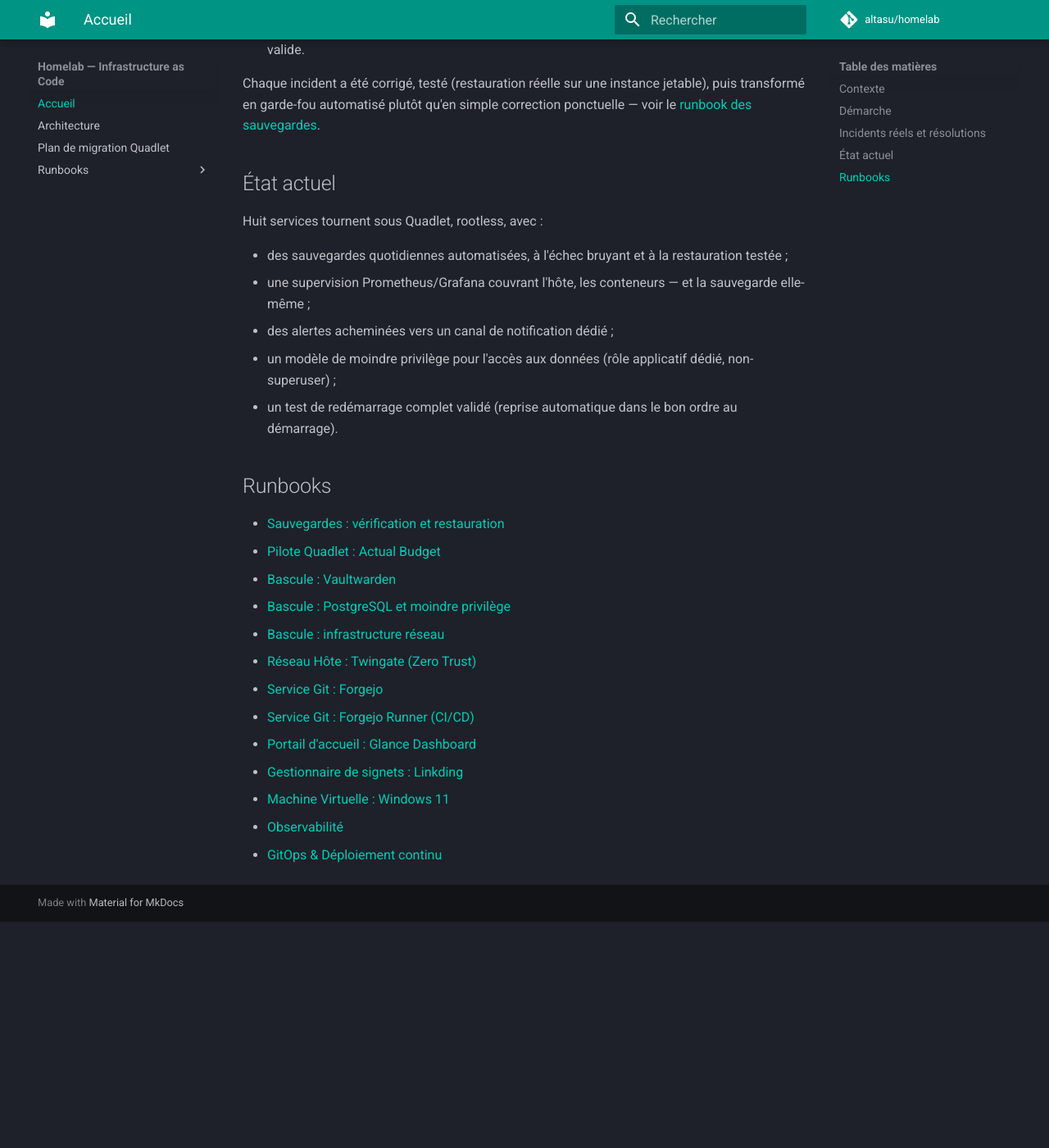
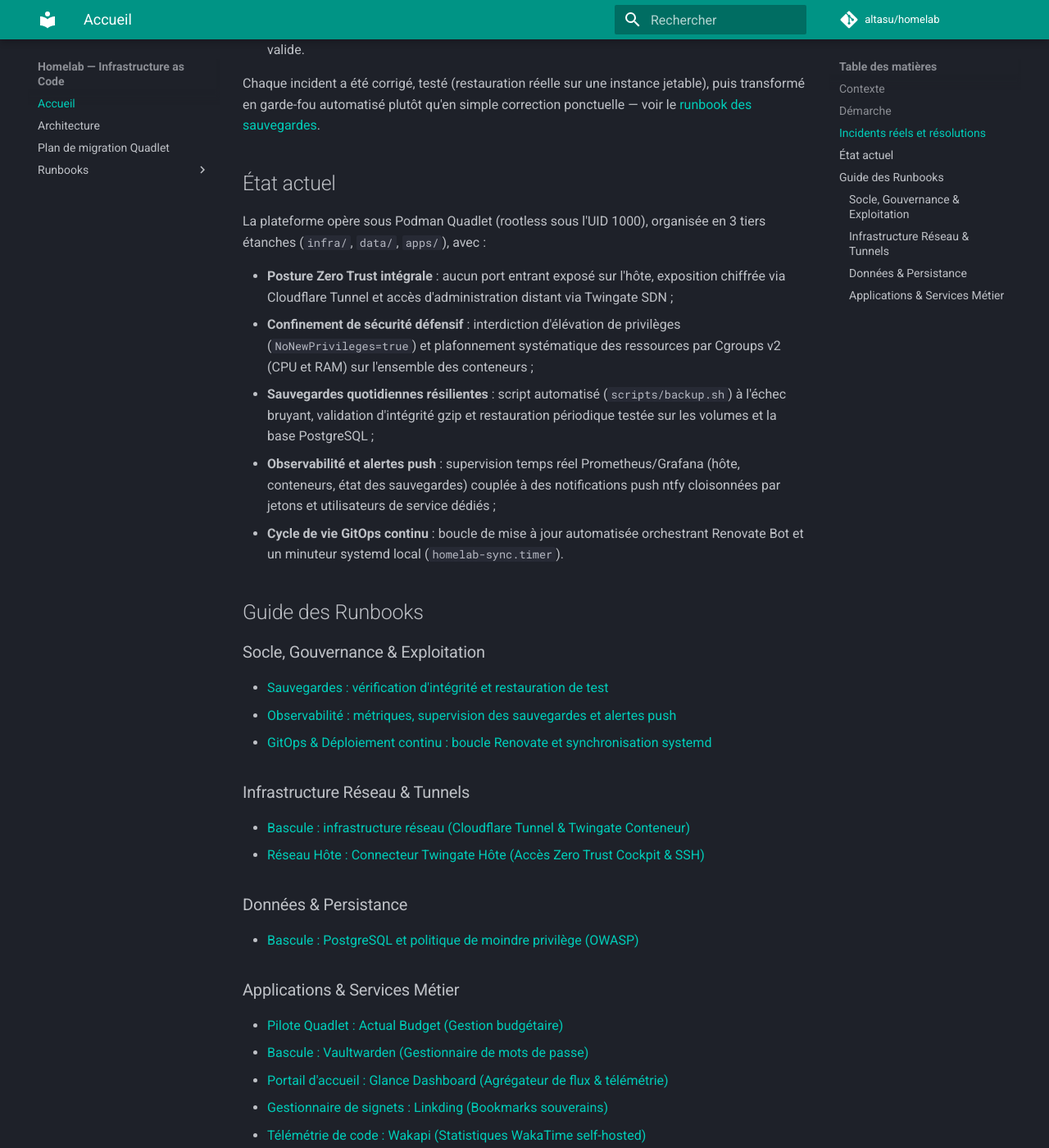
Before and after one commit to altasu/homelab, an MkDocs documentation site: the page built from docs/index.md, in a window 1280 px wide and 1400 px high, scrolled down 976 px. Shown: the whole window at 82% size. Built offline with MkDocs 1.6.1 and Material for MkDocs 9.7.7, drawn with Linux system fonts in a browser that asks for light colours; comment, search, counter and statistics services are not loaded; before the commit the page ends 2100 px from its top, so only the background shows below that; part of the change alters nothing that is shown; some of the changed text lies outside the part shown.

Commit message:
feat(apps): ajouter la plateforme Nextcloud Hub et son cache Redis en unités Quadlet

````diff
--- a/docs/index.md
+++ b/docs/index.md
@@ -22,26 +22,36 @@ Chaque incident a été corrigé, testé (restauration réelle sur une instance
 
 ## État actuel
 
-Huit services tournent sous Quadlet, rootless, avec :
+La plateforme opère sous Podman Quadlet (rootless sous l'UID 1000), organisée en 3 tiers étanches (`infra/`, `data/`, `apps/`), avec :
 
-- des sauvegardes quotidiennes automatisées, à l'échec bruyant et à la restauration testée ;
-- une supervision Prometheus/Grafana couvrant l'hôte, les conteneurs — et la sauvegarde elle-même ;
-- des alertes acheminées vers un canal de notification dédié ;
-- un modèle de moindre privilège pour l'accès aux données (rôle applicatif dédié, non-superuser) ;
-- un test de redémarrage complet validé (reprise automatique dans le bon ordre au démarrage).
+- **Posture Zero Trust intégrale** : aucun port entrant exposé sur l'hôte, exposition chiffrée via Cloudflare Tunnel et accès d'administration distant via Twingate SDN ;
+- **Confinement de sécurité défensif** : interdiction d'élévation de privilèges (`NoNewPrivileges=true`) et plafonnement systématique des ressources par Cgroups v2 (CPU et RAM) sur l'ensemble des conteneurs ;
+- **Sauvegardes quotidiennes résilientes** : script automatisé (`scripts/backup.sh`) à l'échec bruyant, validation d'intégrité gzip et restauration périodique testée sur les volumes et la base PostgreSQL ;
+- **Observabilité et alertes push** : supervision temps réel Prometheus/Grafana (hôte, conteneurs, état des sauvegardes) couplée à des notifications push ntfy cloisonnées par jetons et utilisateurs de service dédiés ;
+- **Cycle de vie GitOps continu** : boucle de mise à jour automatisée orchestrant Renovate Bot et un minuteur systemd local (`homelab-sync.timer`).
 
-## Runbooks
+## Guide des Runbooks
 
-- [Sauvegardes : vérification et restauration](runbooks/sauvegardes-verification-restauration.md)
-- [Pilote Quadlet : Actual Budget](runbooks/quadlet-pilote-actual-budget.md)
-- [Bascule : Vaultwarden](runbooks/quadlet-bascule-vaultwarden.md)
-- [Bascule : PostgreSQL et moindre privilège](runbooks/quadlet-bascule-postgres.md)
-- [Bascule : infrastructure réseau](runbooks/quadlet-bascule-infra.md)
-- [Réseau Hôte : Twingate (Zero Trust)](runbooks/quadlet-twingate-host.md)
-- [Service Git : Forgejo](runbooks/quadlet-forgejo.md)
-- [Service Git : Forgejo Runner (CI/CD)](runbooks/quadlet-forgejo-runner.md)
-- [Portail d'accueil : Glance Dashboard](runbooks/quadlet-glance.md)
-- [Gestionnaire de signets : Linkding](runbooks/quadlet-linkding.md)
-- [Machine Virtuelle : Windows 11](runbooks/quadlet-windows.md)
-- [Observabilité](runbooks/observabilite.md)
-- [GitOps & Déploiement continu](runbooks/gitops-renovate-sync.md)
+### Socle, Gouvernance & Exploitation
+- [Sauvegardes : vérification d'intégrité et restauration de test](runbooks/sauvegardes-verification-restauration.md)
+- [Observabilité : métriques, supervision des sauvegardes et alertes push](runbooks/observabilite.md)
+- [GitOps & Déploiement continu : boucle Renovate et synchronisation systemd](runbooks/gitops-renovate-sync.md)
+
+### Infrastructure Réseau & Tunnels
+- [Bascule : infrastructure réseau (Cloudflare Tunnel & Twingate Conteneur)](runbooks/quadlet-bascule-infra.md)
+- [Réseau Hôte : Connecteur Twingate Hôte (Accès Zero Trust Cockpit & SSH)](runbooks/quadlet-twingate-host.md)
+
+### Données & Persistance
+- [Bascule : PostgreSQL et politique de moindre privilège (OWASP)](runbooks/quadlet-bascule-postgres.md)
+
+### Applications & Services Métier
+- [Pilote Quadlet : Actual Budget (Gestion budgétaire)](runbooks/quadlet-pilote-actual-budget.md)
+- [Bascule : Vaultwarden (Gestionnaire de mots de passe)](runbooks/quadlet-bascule-vaultwarden.md)
+- [Portail d'accueil : Glance Dashboard (Agrégateur de flux & télémétrie)](runbooks/quadlet-glance.md)
+- [Gestionnaire de signets : Linkding (Bookmarks souverains)](runbooks/quadlet-linkding.md)
+- [Télémétrie de code : Wakapi (Statistiques WakaTime self-hosted)](runbooks/quadlet-wakapi.md)
+- [Surveillance des conteneurs : Diun (Notifications de mises à jour d'images)](runbooks/quadlet-diun.md)
+- [Cloud & Synchronisation de fichiers : Nextcloud Hub](runbooks/quadlet-nextcloud.md)
+- [Forge logicielle : Forgejo (Serveur Git autonome)](runbooks/quadlet-forgejo.md)
+- [Exécuteur CI/CD : Forgejo Runner (Actions hermétiques rootless)](runbooks/quadlet-forgejo-runner.md)
+- [Virtualisation : Windows 11 VM (Station de travail KVM rootless)](runbooks/quadlet-windows.md)
--- /dev/null
+++ b/docs/runbooks/quadlet-nextcloud.md
@@ -0,0 +1,212 @@
+# Runbook — Quadlet : Déploiement et exploitation de Nextcloud Hub (Cloud & Fichiers)
+
+Ce runbook détaille l'architecture, le déploiement et l'exploitation de la plateforme **Nextcloud Hub** (`docker.io/library/nextcloud:30.0.6-apache`) sous forme d'unités déclaratives Podman Quadlet systemd rootless.
+
+---
+
+## 1. Rôle et Architecture
+
+Nextcloud constitue le cœur du remplacement de Microsoft 365 / OneDrive pour le homelab :
+- **Synchronisation de fichiers multi-plateformes :** Prise en charge native des clients de synchronisation Windows, macOS, Linux, iOS et Android (avec chargement automatique des photos).
+- **Architecture 3-tiers étanche :**
+  - **Front-end / Moteur PHP :** Nextcloud Apache conteneurisé.
+  - **Cache transactionnel & Verrous de fichiers :** Instance Redis dédiée (`nextcloud-redis`) pour éliminer les contentions de base de données.
+  - **Base relationnelle (Data Tier) :** PostgreSQL centralisé (`postgres-db:5432`) avec utilisateur et base dédiés non-superuser.
+  - **Tâches d'arrière-plan :** Minuteur systemd natif hôte (`nextcloud-cron.timer`) exécutant les tâches périodiques toutes les 15 minutes sans surcharge web.
+
+```mermaid
+flowchart TD
+    subgraph Clients["Accès Clients (Zero Trust)"]
+        web["Navigateur Web"]
+        desktop["Client Desktop (Mac/Win)"]
+        mobile["App Mobile (iOS/Android)"]
+    end
+
+    subgraph Ingress["Ingress Sécurisé"]
+        cf["Cloudflare Tunnel<br>(cloud.votre-domaine.com)"]
+        tg["Twingate VPN<br>(Accès privé LAN/WAN)"]
+    end
+
+    subgraph Host["Serveur Homelab (Rootless)"]
+        nc["Nextcloud Hub (Quadlet)<br>nextcloud:30-apache"]
+        redis["Nextcloud Redis (Quadlet)<br>redis:7-alpine"]
+        cron["nextcloud-cron.timer<br>(systemd user)"]
+
+        subgraph Storage["Volumes Persistants"]
+            vol_html[("apps_nextcloud_html<br>(Config & Apps)")]
+            vol_data[("apps_nextcloud_data<br>(Fichiers Utilisateurs)")]
+        end
+
+        pg[("PostgreSQL Centralisé<br>nextcloud_db")]
+    end
+
+    web --> cf --> nc
+    desktop --> tg --> nc
+    mobile --> tg --> nc
+
+    nc <--> redis
+    nc --> pg
+    nc <--> vol_html
+    nc <--> vol_data
+    cron -.->|"php cron.php"| nc
+```
+
+---
+
+## 2. Fichiers IaC Impliqués
+
+| Fichier (dépôt) | Rôle |
+|---|---|
+| `apps/quadlet/nextcloud.container` | Unité conteneur Quadlet Nextcloud (limites : 1024 Mo RAM / 1.0 vCPU) |
+| `apps/quadlet/nextcloud-html.volume` | Volume nommé `apps_nextcloud_html` (code, apps tierces, config) |
+| `apps/quadlet/nextcloud-data.volume` | Volume nommé `apps_nextcloud_data` (documents et fichiers des utilisateurs) |
+| `apps/quadlet/nextcloud-redis.container` | Unité conteneur Redis dédié (cache mémoire & locking, 128 Mo RAM) |
+| `apps/quadlet/nextcloud-redis.volume` | Volume nommé `apps_nextcloud_redis_data` (persistance Redis RDB) |
+| `apps/nextcloud.env.example` | Modèle de configuration déclarative (variables DB, Redis, domaines de confiance) |
+| `scripts/systemd/nextcloud-cron.service` | Unité de service systemd pour exécuter `cron.php` |
+| `scripts/systemd/nextcloud-cron.timer` | Minuteur systemd déclenché toutes les 15 minutes |
+| `scripts/backup.sh` | Sauvegarde automatique des volumes et du dump PostgreSQL |
+
+---
+
+## 3. Modèle de Persistance et Base de Données
+
+Nextcloud adopte une séparation stricte entre configuration applicative et données massives :
+1. **`apps_nextcloud_html` :** Contient le serveur web, le noyau Nextcloud, les applications activées et le fichier de configuration `config/config.php`.
+2. **`apps_nextcloud_data` :** Dédié exclusivement au stockage brut des fichiers téléversés par les 3 utilisateurs sur le SSD interne (~890 Go disponibles).
+3. **Base de données PostgreSQL (`nextcloud_db`) :** Hébergée sur l'instance PostgreSQL centrale du niveau Data (`postgres-db`), opérée sous un compte dédié `nextcloud_user` (principe du moindre privilège OWASP).
+
+---
+
+## 4. Sécurité Rootless & Confinement
+
+- **Confinement Cgroups :** Plafonnement strict des ressources pour garantir qu'une synchronisation massive de fichiers n'asphyxie pas le reste du homelab :
+  - Nextcloud : `--memory=1024m --cpus=1.0`
+  - Redis : `--memory=128m --cpus=0.25`
+- **Sécurité Linux :** `NoNewPrivileges=true` activé sur les conteneurs.
+- **Posture Zero Trust :** Aucun port hôte publié. L'accès s'effectue exclusivement via le réseau virtuel interne `homelab.network`.
+
+---
+
+## 5. Procédure de Déploiement sur le Serveur
+
+### Étape 1 : Initialisation de la base de données PostgreSQL
+
+Se connecter en SSH au serveur et créer le rôle et la base de données dédiés :
+
+```bash
+# Générer un mot de passe sécurisé et créer l'utilisateur ainsi que la base Nextcloud
+podman exec -i postgres-db psql -U postgres << 'EOF'
+CREATE USER nextcloud_user WITH PASSWORD 'DEFINIR_UN_MOT_DE_PASSE_SECURISE';
+CREATE DATABASE nextcloud_db OWNER nextcloud_user;
+GRANT ALL PRIVILEGES ON DATABASE nextcloud_db TO nextcloud_user;
+\c nextcloud_db
+GRANT ALL ON SCHEMA public TO nextcloud_user;
+EOF
+```
+
+### Étape 2 : Préparation du fichier d'environnement
+
+```bash
+cd ~/homelab
+git switch feat/apps-nextcloud && git pull
+cp apps/nextcloud.env.example apps/nextcloud.env
+chmod 600 apps/nextcloud.env
+```
+
+Éditer `apps/nextcloud.env` :
+- Renseigner `POSTGRES_PASSWORD` avec le mot de passe défini à l'étape 1.
+- Renseigner `NEXTCLOUD_ADMIN_PASSWORD` pour le mot de passe du compte `admin`.
+- Valider le fichier avec le linter interne :
+  ```bash
+  ./scripts/check-env.sh apps/nextcloud.env
+  ```
+
+### Étape 3 : Déploiement des unités Quadlet
+
+```bash
+# 1. Copier les unités Quadlet dans le dossier systemd utilisateur
+cp apps/quadlet/nextcloud*.{container,volume} ~/.config/containers/systemd/
+
+# 2. Valider la syntaxe déclarative Quadlet
+/usr/libexec/podman/quadlet -dryrun -user
+
+# 3. Recharger systemd et démarrer Redis puis Nextcloud
+systemctl --user daemon-reload
+systemctl --user start nextcloud-redis
+systemctl --user start nextcloud
+
+# 4. Contrôler le statut
+systemctl --user status nextcloud --no-pager
+```
+
+### Étape 4 : Activation du minuteur systemd pour le cron
+
+```bash
+cp scripts/systemd/nextcloud-cron.{service,timer} ~/.config/systemd/user/
+systemctl --user daemon-reload
+systemctl --user enable --now nextcloud-cron.timer
+systemctl --user list-timers nextcloud-cron.timer
+```
+
+Dans l'interface web Nextcloud (**Administration** → **Paramètres de base**), sélectionner le mode d'arrière-plan **Cron (système)**.
+
+---
+
+## 6. Configuration Réseau & Accès Zero Trust
+
+### Accès Web Public (Cloudflare Tunnel)
+Dans la console Cloudflare Zero Trust (Tunnels) :
+- Ajouter un **Public Hostname** : `cloud.votre-domaine.com`
+- Service : `HTTP` → `nextcloud:80`
+- *(Rappel : Cloudflare applique une limite de 100 Mo par requête pour les uploads gratuits).*
+
+### Accès Haut Débit & Gros Fichiers (Twingate VPN & LAN)
+Pour synchroniser de gros volumes (vidéos, archives de plusieurs gigaoctets) sans restriction de taille :
+- Connecter le client desktop/mobile au VPN **Twingate**.
+- Pointer le client vers le nom DNS privé ou l'IP locale du serveur (`192.168.x.x`).
+
+---
+
+## 7. Sauvegarde, Restauration & Vérification
+
+### Sauvegarde
+La sauvegarde est intégrée dans `scripts/backup.sh` :
+- `pg_dumpall` sauvegarde automatiquement la base `nextcloud_db`.
+- Les volumes nommés `apps_nextcloud_html` et `apps_nextcloud_data` sont archivés quotidiennement sur `/mnt/backup_vault`.
+
+### Restauration de test
+```bash
+# Tester l'intégrité de l'archive de configuration
+tar -tzf /mnt/backup_vault/nextcloud/nextcloud_data_<TIMESTAMP>.tar.gz | grep "config.php"
+```
+
+---
+
+## 8. Procédure de Rollback (Retour Arrière)
+
+En cas de problème majeur lors du déploiement :
+
+```bash
+# 1. Stopper les services
+systemctl --user stop nextcloud nextcloud-redis
+systemctl --user disable --now nextcloud-cron.timer
+
+# 2. Retirer les unités Quadlet et recharger systemd
+rm -f ~/.config/containers/systemd/nextcloud*.{container,volume}
+rm -f ~/.config/systemd/user/nextcloud-cron.*
+systemctl --user daemon-reload
+
+# 3. Supprimer les conteneurs résiduels
+podman rm -f nextcloud nextcloud-redis
+```
+*(Les volumes `apps_nextcloud_data` et la base PostgreSQL sont préservés).*
+
+---
+
+## 9. Leçons Retenues & Bonnes Pratiques
+
+- **Nécessité absolue de Redis pour les verrous de fichiers :** Sans instance Redis dédiée, Nextcloud utilise la base de données SQL pour verrouiller les fichiers en cours d'écriture (`file locking`). Lors de synchronisations massives (milliers de fichiers OneDrive), cela provoque des deadlocks PostgreSQL et paralyse le serveur. Redis garantit des verrous atomiques en mémoire ultra-rapides.
+- **Bypass de la limite Cloudflare 100 Mo :** Pour ingérer les centaines de gigaoctets de données initiales depuis OneDrive, utiliser impérativement le réseau local (LAN) ou le tunnel Twingate SDN. Cloudflare Tunnel rejette systématiquement les fichiers individuels de plus de 100 Mo (`HTTP 413 Entity Too Large`).
+- **Exécution native du cron via systemd :** Le mode AJAX par défaut de Nextcloud dépend des visites sur l'interface web pour purger les fichiers temporaires et vérifier les versions. Le minuteur systemd `nextcloud-cron.timer` garantit une maintenance périodique stricte toutes les 15 minutes, même si aucun utilisateur n'est connecté.
+- **Sécurité et headers de proxy inverse :** Les directives `OVERWRITEPROTOCOL=https`, `OVERWRITEHOST` et `TRUSTED_PROXIES` sont indispensables pour éviter les boucles de redirection infinies et garantir que Nextcloud génère des URLs sécurisées derrière les tunnels.
--- a/mkdocs.yml
+++ b/mkdocs.yml
@@ -34,6 +34,7 @@ nav:
       - "Machine Virtuelle : Windows 11": runbooks/quadlet-windows.md
       - "Télémétrie de code : Wakapi": runbooks/quadlet-wakapi.md
       - "Surveillance des conteneurs : Diun": runbooks/quadlet-diun.md
+      - "Cloud & Fichiers : Nextcloud": runbooks/quadlet-nextcloud.md
       - Observabilité: runbooks/observabilite.md
       - "GitOps & Renovate : déploiement continu": runbooks/gitops-renovate-sync.md
 
````
Also changed, not shown: 10 other files.
